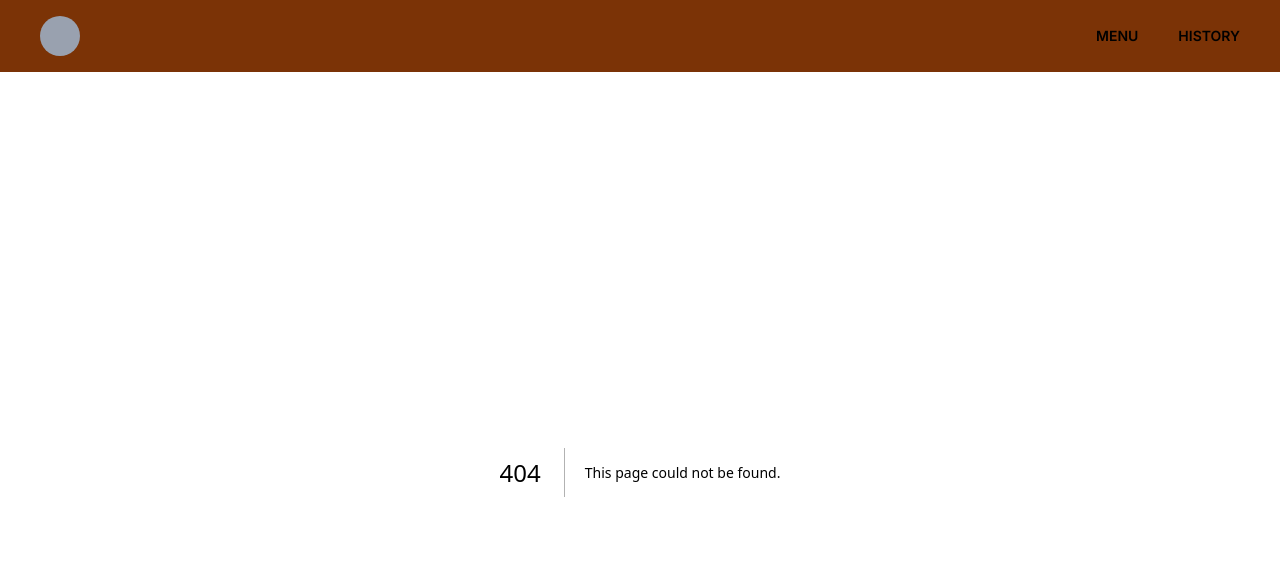
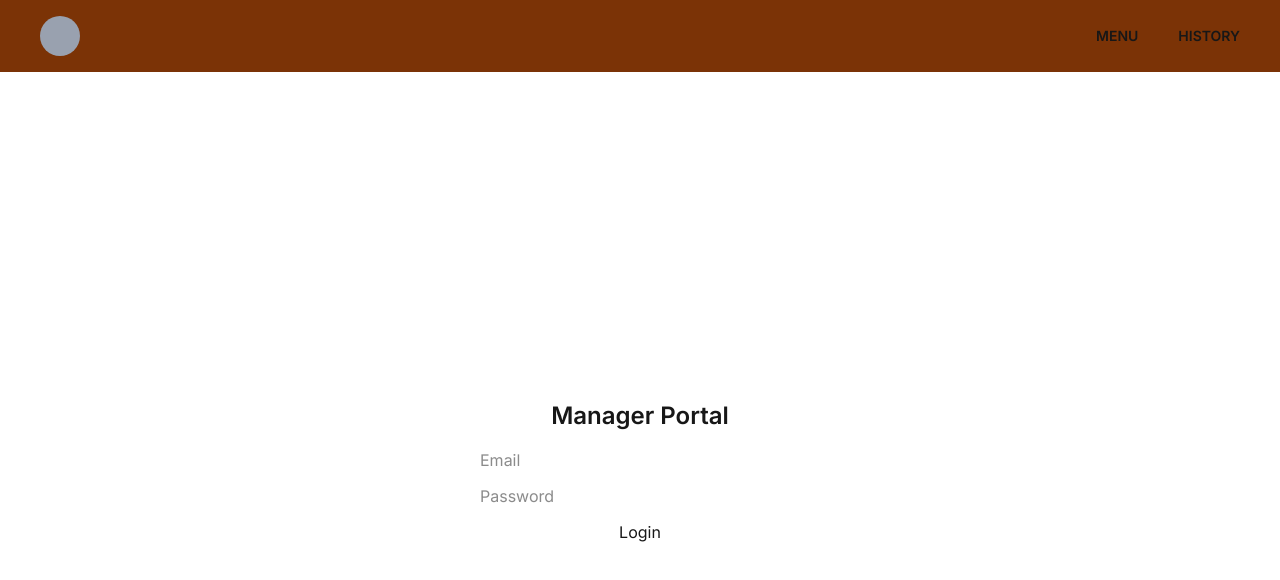
Before and after one commit to Lunalyna2/Joe-s-Coffee-Shop, a Next.js app: page /login in a window 1280 px wide. Before the commit this address had no page. Shown: the top 580 px of the page. Built offline with nearby package versions, Linux system fonts and the light colour scheme; no server answers.

Commit message:
feat(login): add manager portal login with Supabase authentication and protected redirect to cashier

```diff
--- /dev/null
+++ b/app/login/LoginForm.tsx
@@ -0,0 +1,21 @@
+"use client";
+
+import { useActionState } from "react";
+import { useFormStatus } from "react-dom";
+import { loginAction } from "./actions";
+
+export function LoginForm() {
+  const [state, formAction] = useActionState(loginAction, { error: null });
+  const { pending } = useFormStatus();
+
+  return (
+    <form action={formAction} className="flex flex-col gap-3 w-80">
+      <input type="email" name="email" placeholder="Email" required />
+      <input type="password" name="password" placeholder="Password" required />
+      <button type="submit" disabled={pending}>
+        {pending ? "Logging in..." : "Login"}
+      </button>
+      {state.error && <p className="text-red-600 mt-2">{state.error}</p>}
+    </form>
+  );
+}
--- /dev/null
+++ b/app/login/actions.ts
@@ -0,0 +1,21 @@
+"use server";
+
+import { createClient } from "@/utils/supabase/server";
+import { redirect } from "next/navigation";
+
+export async function loginAction(
+  prevState: { error: string | null },
+  formData: FormData,
+): Promise<{ error: string | null }> {
+  const supabase = await createClient();
+  const email = formData.get("email") as string;
+  const password = formData.get("password") as string;
+
+  const { error } = await supabase.auth.signInWithPassword({ email, password });
+
+  if (error) {
+    return { error: error.message };
+  }
+
+  redirect("/cashier");
+}
--- /dev/null
+++ b/app/login/page.tsx
@@ -0,0 +1,19 @@
+import { createClient } from "@/utils/supabase/server";
+import { redirect } from "next/navigation";
+import { LoginForm } from "./LoginForm";
+
+export default async function LoginPage() {
+  const supabase = await createClient();
+  const { data } = await supabase.auth.getUser();
+
+  if (data.user) {
+    redirect("/cashier"); // already logged in -- home page
+  }
+
+  return (
+    <div className="flex flex-col items-center justify-center min-h-screen">
+      <h1 className="text-2xl font-semibold mb-4">Manager Portal</h1>
+      <LoginForm />
+    </div>
+  );
+}
```
